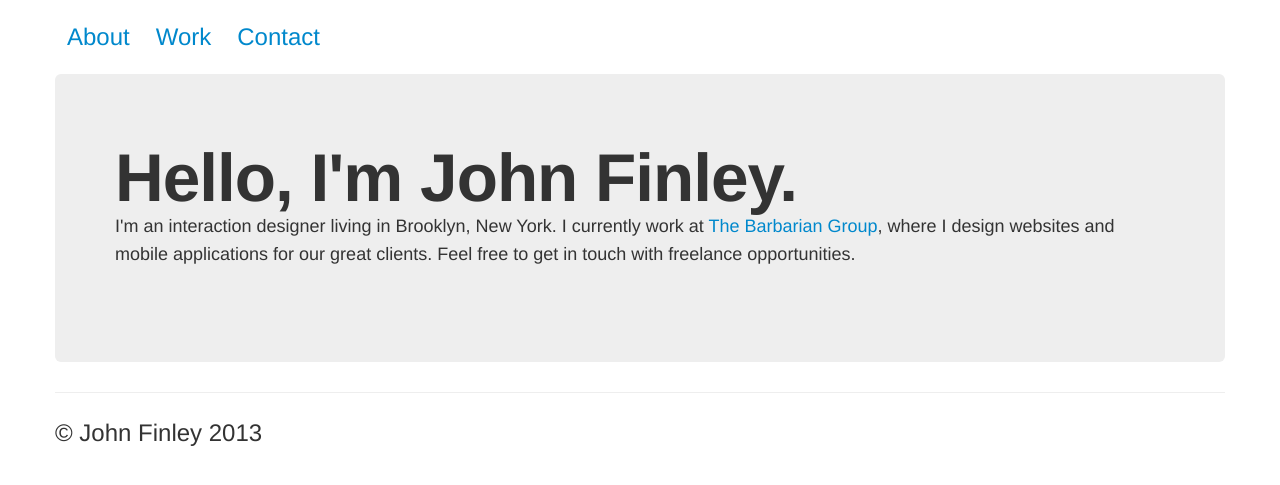
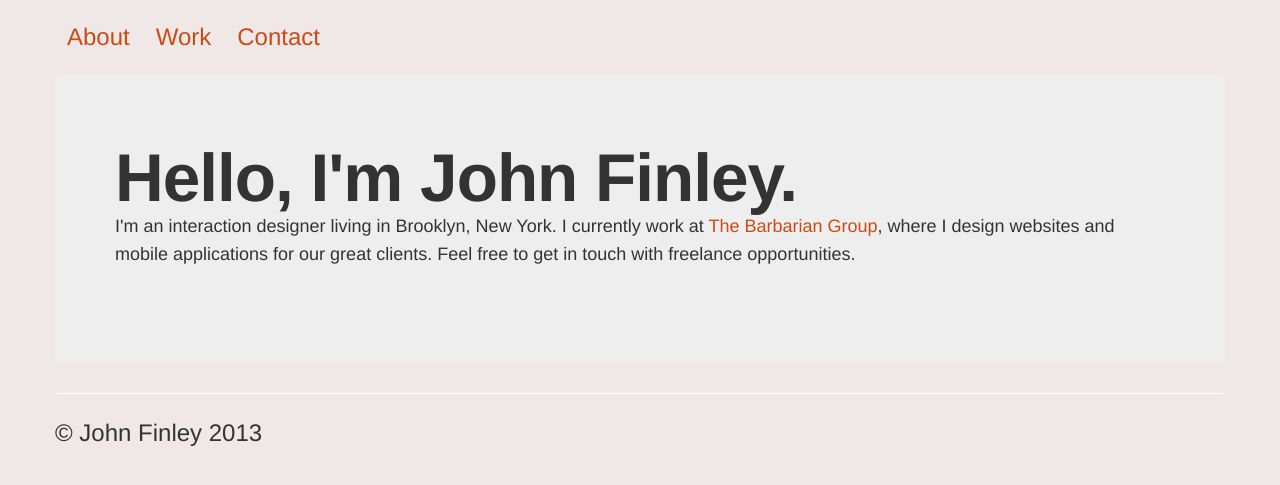
Before and after one commit to jpfinley/heyfinley, a Jekyll site: the page built from index.html, in a window 1280 px wide. Shown: the top 485 px of the page. Built offline with Jekyll 4.4.1, drawn with Linux system fonts in a browser that asks for light colours.

Commit message:
A little color

```diff
--- a/assets/css/main.css
+++ b/assets/css/main.css
@@ -2,6 +2,7 @@ body {
   padding-top: 20px;
   padding-bottom: 40px;
   font-size: 100%;
+  background-color: #f0e8e6;
 }
 
 /* Large desktop and up */
@@ -73,6 +74,18 @@ p {
 }
 
 
+/* ----------------------- Style Overrides ----------------------- */
+
+a {
+  color: #cb4b16;
+}
+
+a:hover {
+  color: #cb4b16;
+  text-decoration: none;
+}
+
+
 /* Post-specific stuff */
 
 #content h1.page-header {
```
